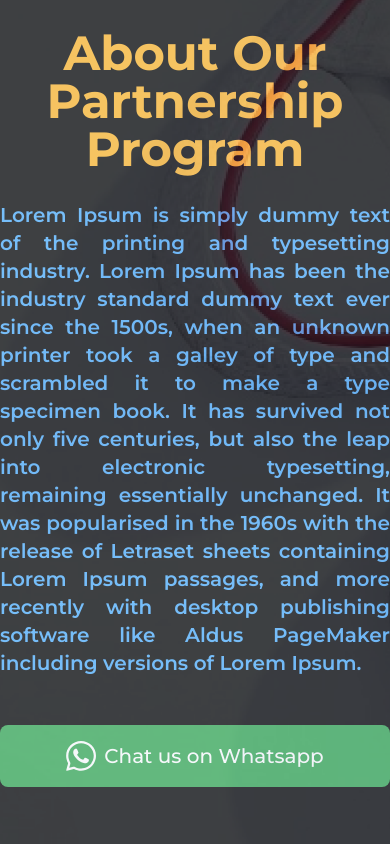
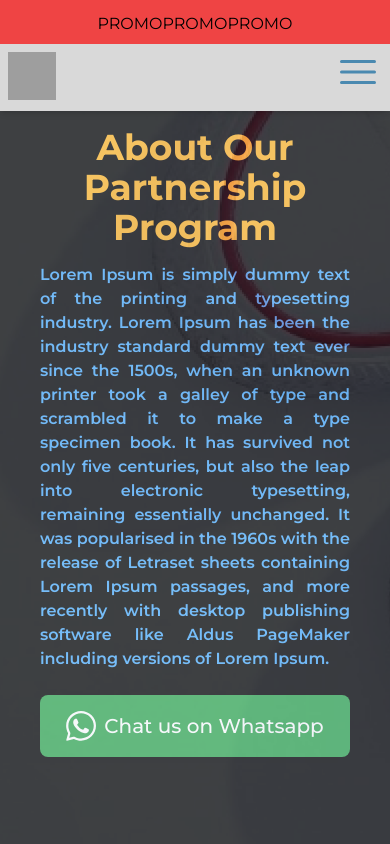
Before and after one commit to semicolonprojects/Project-3.0, a Next.js app: page /partnership in a window 390 px wide. Shown: the top 844 px of the page. Built offline with nearby package versions, Linux system fonts and the light colour scheme; grey boxes are pictures that could not be loaded.

Commit message:
Responsive home screen, fix navbar

```diff
--- a/app/(main)/About.jsx
+++ b/app/(main)/About.jsx
@@ -1,28 +1,24 @@
-"use client"
+"use client";
 import Image from "next/image";
 import WhiteShoes from "../../public/img/sepatu_putih(home).png";
 import Logo2 from "../../public/img/logo1.png";
 
-
-
 const About = () => {
-
-
   return (
     <>
-      <div className="w-screen h-auto">
-        <div className="hidden tablet:block inset-0">
+      <div className="w-full h-auto">
+        <div className="hidden tablet:block relative">
           <Image
             src={WhiteShoes}
             alt="White Shoes"
-            className=" w-full h-full tablet:h-3/4 desktop:h-full object-fill"
+            className="w-full h-auto tablet:w-full desktop:w-full object-fill"
           />
         </div>
       </div>
 
-      <div className="text-[#FFB62B] font-bold absolute tablet:px-32 px-3 py-10 tablet:py-32 ">
+      <div className="text-[#FFB62B] font-bold tablet:absolute tablet:px-32 px-3 py-10 tablet:py-32 ">
         <div className="block tablet:hidden">
-        <Image
+          <Image
             src={Logo2}
             alt="logo2"
             className="items-center w-80 h-full pb-5"
--- a/app/(main)/Maps.jsx
+++ b/app/(main)/Maps.jsx
@@ -38,9 +38,9 @@ const Maps = () => {
   }, []); // useEffect runs once after the initial render
 
   return (
-    <div className="pb-5 relative px-4 md:px-8 lg:px-16 desktop:px-32 flex justify-center md:justify-end rounded-md">
+    <div className="pb-5 relative px-4 md:px-8 lg:px-16 desktop:px-32 flex md:justify-end rounded-md">
       <div className="grid grid-flow-col gap-4 md:gap-8 lg:gap-12">
-        <div className="min-w-[550px] w-full md:w-auto lg:w-auto xl:w-auto">
+        <div className="min-w-0 tablet:min-w-[550px] w-fit md:w-auto lg:w-auto xl:w-auto">
           <p className="py-5 text-yellow-500 font-bold text-3xl md:text-4xl lg:text-5xl">
             Our Store{" "}
           </p>
--- a/app/(main)/Partnership.jsx
+++ b/app/(main)/Partnership.jsx
@@ -2,7 +2,7 @@ import Link from "next/link";
 
 const Partnership = () => {
   return (
-    <div className="pt-10 px-7 md:px-8 lg:px-16 xl:px-32 flex flex-col h-auto md:h-96 w-screen">
+    <div className="pt-10 px-7 md:px-8 lg:px-16 xl:px-32 flex flex-col h-auto md:h-96 w-full">
       <p className="text-[#FFB62B] font-bold text-xl tablet:text-5xl">
         Our Partnership Program
       </p>
--- a/app/(main)/ServicesProducts.jsx
+++ b/app/(main)/ServicesProducts.jsx
@@ -42,12 +42,12 @@ const ServicesProducts = () => {
   }, []); // useEffect runs once after the initial render
 
   return (
-    <div className="relative pt-24 pb-5 px-3 tablet:mx-28">
+    <div className="relative pt-24 pb-5 px-3 tablet:mx-24 tablet:w-[85.9%] w-full">
       <p className="text-yellow-500 py-5 font-bold text-2xl md:text-4xl lg:text-5xl">
         Our Services & Products
       </p>
       <div className="grid grid-cols-1 tablet:grid-flow-col gap-5">
-        <div className="w-full tablet:w-[835px] h-auto rounded overflow-hidden">
+        <div className="w-full tablet:w-[855px] h-auto rounded overflow-hidden">
           {mobilePlayer ? (
             <iframe
               src="https://www.youtube.com/embed/-T9xnc9RmDE?si=cx3H1SiS1ur8nLWM"
@@ -71,7 +71,7 @@ const ServicesProducts = () => {
           )}
         </div>
         <div className="grid grid-flow-row gap-5">
-          <div className="relative w-[66%] tablet:w-[380px] tablet:h-[380px] h-full rounded overflow-hidden">
+          <div className="relative w-full tablet:w-[380px] tablet:h-[380px] h-full rounded overflow-hidden">
             <div className="absolute inset-0 bg-black opacity-40"></div>
             <Image
               src={TravelKit}
@@ -86,7 +86,7 @@ const ServicesProducts = () => {
           </div>
           <Link href="/services">
             <div className="rounded overflow-hidden shadow-lg">
-              <div className="relative w-[66%] tablet:w-[380px] tablet:h-[380px] h-full  rounded overflow-hidden">
+              <div className="relative w-full tablet:w-[380px] tablet:h-[380px] h-full  rounded overflow-hidden">
                 <div className="absolute inset-0 bg-black opacity-40"></div>
                 <Image
                   src={Services}
--- a/app/(main)/layout.jsx
+++ b/app/(main)/layout.jsx
@@ -4,6 +4,7 @@ import { useEffect, useState } from "react";
 import Footer from "../components/Footer";
 import Sidebar from "../components/Sidebar";
 import Spinner from "../components/Spinner";
+import Navbar from "../components/Navbar";
 
 export default function HomeLayout({ children }) {
   const [loading, setLoading] = useState(true);
@@ -22,11 +23,12 @@ export default function HomeLayout({ children }) {
 
   return (
     <>
+      <Navbar />
       <div className="flex h-full">
         <Sidebar />
-        <main className="inline-flex h-full">
+        <main className="inline-flex flex-col h-full w-full">
           {loading ? (
-            <div className="h-screen w-screen flex justify-center items-center">
+            <div className="flex-grow flex justify-center items-center">
               <Spinner />
             </div>
           ) : (
--- a/app/(main)/page.jsx
+++ b/app/(main)/page.jsx
@@ -3,15 +3,15 @@ import Artikel from "./Artikel";
 import Maps from "./Maps";
 import Partnership from "./Partnership";
 import ServicesProducts from "./ServicesProducts";
-import Navbar from "../components/Navbar";
 
 const Page = () => {
   return (
     <div className=" min-h-full flex flex-col gap-6">
-      <Navbar />
       <About />
-      <ServicesProducts />
-      <Artikel />
+      <div className="container w-screen mx-auto">
+        <ServicesProducts />
+        <Artikel />
+      </div>
       <Maps />
       <Partnership />
     </div>
--- a/app/(main)/partnership/Info.jsx
+++ b/app/(main)/partnership/Info.jsx
@@ -14,13 +14,15 @@ const Info = () => {
           className="w-full h-full"
         />
         <div className="absolute top-0 left-0 w-full h-full bg-black opacity-[0.72] flex items-center justify-center">
-        <div className="text-white text-center max-h-screen md:max-h-max">
-          <p className="text-[#FFB62B] font-bold text-5xl py-5">
+          <div className="text-white text-center p-10 tablet:p-0 w-screen tablet:w-fit max-h-screen md:max-h-max">
+            <div className="h-48 tablet:h-auto">
+              <p className="text-[#FFB62B] font-bold text-4xl tablet:text-5xl py-16 tablet:py-5">
                 About Our <br />
                 Partnership Program
               </p>
-          <div className="max-w-screen-md max-h-screen ">
-            <p className="text-[#4EAEFD] text-justify py-2 font-semibold text-xl">
+            </div>
+            <div className="max-w-screen-md max-h-screen">
+              <p className="text-[#4EAEFD] text-justify py-2 font-semibold text-base tablet:text-xl">
                 Lorem Ipsum is simply dummy text of the printing and typesetting
                 industry. Lorem Ipsum has been the industry standard dummy text
                 ever since the 1500s, when an unknown printer took a galley of
@@ -33,7 +35,7 @@ const Info = () => {
                 Lorem Ipsum.
               </p>
             </div>
-          <div className="py-10 ">
+            <div className="py-4 tablet:py-10">
               <button
                 type="button"
                 className="gap-2 flex-row justify-center text-white bg-[#34A853] hover:bg-[#2e7c49] focus:ring-4 focus:outline-none focus:ring-[#5aa476] font-medium rounded-lg text-xl w-full py-4 inline-flex items-center me-2 mb-2"
@@ -63,9 +65,7 @@ const Info = () => {
         </div>
       </div>
 
-    <div className="pb-20">
-
-    </div>
+      <div className="pb-20"></div>
     </>
   );
 };
--- a/app/components/Navbar.jsx
+++ b/app/components/Navbar.jsx
@@ -2,17 +2,27 @@
 
 import { Bars3Icon } from "@heroicons/react/24/solid";
 import { XMarkIcon } from "@heroicons/react/24/solid";
-import { useState } from "react";
+import { useCallback, useEffect, useState, useMemo } from "react";
 import { AnimatePresence, animations, motion } from "framer-motion";
 import Link from "next/link";
 import Logo from "../../public/img/logo1.png";
 import Image from "next/image";
+import { usePathname } from "next/navigation";
 
 const Navbar = () => {
   const [showNavbar, setshowNavbar] = useState(false);
+  const [scrollY, setScrollY] = useState(0);
+
+  const router = usePathname();
+
+  const onScroll = () => {
+    setScrollY(window.pageYOffset);
+  };
+
+  const isTop = useMemo(() => scrollY === 0, [scrollY]);
 
   const tooglerNavbar = () => {
-    setshowNavbar(!showNavbar);
+    setshowNavbar((showNavbar) => !showNavbar);
   };
 
   const closeNavbar = () => {
@@ -36,13 +46,54 @@ const Navbar = () => {
     visible: { opacity: 1, x: 0 },
   };
 
+  useEffect(() => {
+    window.addEventListener("scroll", onScroll, { passive: true });
+
+    return () => {
+      window.removeEventListener("scroll", onScroll, { passive: true });
+    };
+  }, []);
+
+  useEffect(() => {
+    // Close the navbar when the route changes
+    closeNavbar();
+  }, [router]); // Listen to changes in the route
+
   return (
     <>
-      <div className="tablet:hidden flex justify-end items-end z-10 w-screen p-3">
-        <button onClick={tooglerNavbar}>
-          <Bars3Icon className="h-12 w-12 text-[#4A89B0]" />
-        </button>
+      {isTop && (
+        <nav className="hidden tablet:block bg-[#D9D9D9] p-4 text-[#4A89B0] fixed w-full z-10">
+          {/* Your navbar content goes here */}
+          <p className="text-center text-4xl">PROMOPROMOPROMO</p>
+        </nav>
+      )}
+
+      <div
+        className={`block tablet:hidden w-full ${
+          isTop ? "inline-block" : "hidden"
+        } z-20 left-0  absolute bg-red-500 text-center py-3 h-11`}
+        tabIndex={10}
+        aria-hidden="true"
+      >
+        <p>PROMOPROMOPROMO</p>
       </div>
+      <nav
+        className={`tablet:hidden fixed ${
+          isTop ? "inset-y-10" : "inset-y-0"
+        }  inline-flex justify-between items-center z-10 h-fit w-screen p-2 bg-[#D9D9D9] shadow-md`}
+      >
+        {/* Logo on the left */}
+        <div className="flex items-end">
+          <img src="your-logo.png" alt="Logo" className="h-12 w-12" />
+        </div>
+
+        {/* Icon on the right */}
+        <div>
+          <button onClick={tooglerNavbar}>
+            <Bars3Icon className="h-12 w-12 text-[#4A89B0]" />
+          </button>
+        </div>
+      </nav>
 
       <AnimatePresence>
         {showNavbar && (
```
Also changed, not shown: app/(main)/Artikel.jsx (+7 -7 lines). Lines whose indentation alone changed are shown as unchanged.
